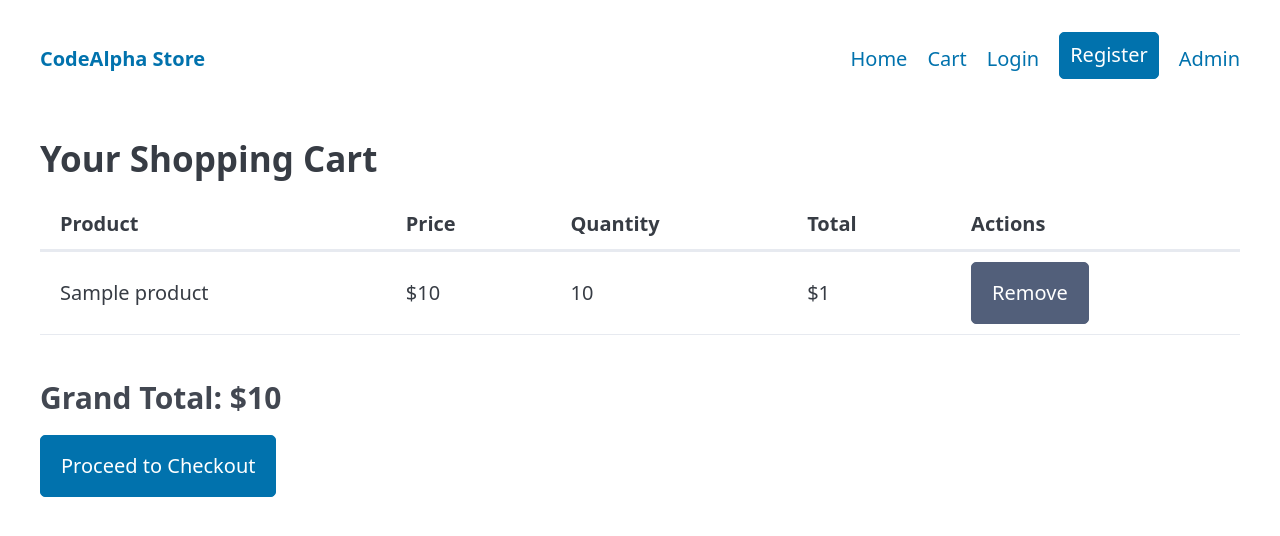
After one commit to arshiahaque77-cpu/CodeAlpha_Simple_Ecommerce, a Django app: template store/templates/store/cart_detail.html in a window 1280 px wide. The commit adds this page. Shown: the top 536 px of the page. Run offline with Django 5.2, Linux system fonts and the light colour scheme; the template is opened without the code that fills it: most values are stand-ins (such as "Sample title", 1, 10 or a date in 2020); some libraries are stand-ins or nearby versions.

Commit message:
feat: completed the e-commerce store with car, auth and checkout flow

```diff
--- a/store/templates/store/base.html
+++ b/store/templates/store/base.html
@@ -14,7 +14,21 @@
             </ul>
             <ul>
                 <li><a href="{% url 'product_list' %}">Home</a></li>
-                <li><a href="/admin/">Admin Panel</a></li>
+                <li><a href="{% url 'cart_detail' %}">Cart</a></li>
+
+                {% if user.is_authenticated %}
+                    <li>
+                        <form action="{% url 'logout' %}" method="post" style="display: inline; margin: 0;">
+                            {% csrf_token %}
+                            <button type="submit" class="outline secondary" style="padding: 4px 10px; font-size: 0.9rem;">Logout ({{ user.username }})</button>
+                        </form>
+                    </li>
+                {% else %}
+                    <li><a href="{% url 'login' %}">Login</a></li>
+                    <li><a href="{% url 'register' %}" role="button">Register</a></li>
+                {% endif %}
+
+                <li><a href="/admin/">Admin</a></li>
             </ul>
         </nav>
     </header>
--- /dev/null
+++ b/store/templates/store/cart_detail.html
@@ -0,0 +1,37 @@
+{% extends 'store/base.html' %}
+
+{% block content %}
+<h2>Your Shopping Cart</h2>
+
+{% if cart_items %}
+    <table>
+        <thead>
+            <tr>
+                <th>Product</th>
+                <th>Price</th>
+                <th>Quantity</th>
+                <th>Total</th>
+                <th>Actions</th>
+            </tr>
+        </thead>
+        <tbody>
+            {% for item in cart_items %}
+            <tr>
+                <td>{{ item.product.name }}</td>
+                <td>${{ item.product.price }}</td>
+                <td>{{ item.quantity }}</td>
+                <td>${{ item.total_price }}</td>
+                <td><a href="{% url 'remove_from_cart' item.id %}" class="secondary" role="button">Remove</a></td>
+            </tr>
+            {% endfor %}
+        </tbody>
+    </table>
+
+    <h3>Grand Total: ${{ total }}</h3>
+
+    <!-- We will hook up checkout next! -->
+    <a href="{% url 'checkout' %}" role="button">Proceed to Checkout</a>
+{% else %}
+    <p>Your cart is empty. <a href="{% url 'product_list' %}">Go shopping!</a></p>
+{% endif %}
+{% endblock %}
--- a/store/templates/store/product_detail.html
+++ b/store/templates/store/product_detail.html
@@ -10,7 +10,7 @@
     <p><strong>In Stock:</strong> {{ product.stock }} items available</p>
     <footer>
         <a href="{% url 'product_list' %}" role="button" class="secondary">Back to Products</a>
-        <a href="#" role="button">Add to Cart</a>
+        <a href="{% url 'add_to_cart' product.id %}" role="button">Add to Cart</a>
     </footer>
 </article>
 {% endblock %}
```
Also changed, not shown: store/templates/store/login.html (added, +9 -0 lines), store/templates/store/order_success.html (added, +9 -0 lines), store/templates/store/register.html (added, +9 -0 lines), store/urls.py (+8 -0 lines), store/views.py (+70 -0 lines), db.sqlite3.
